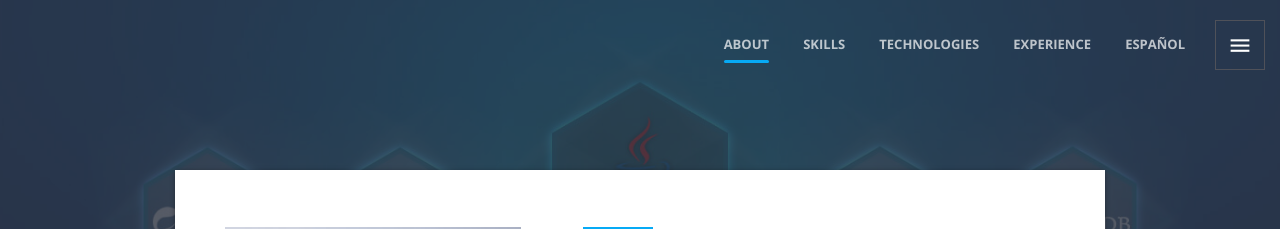
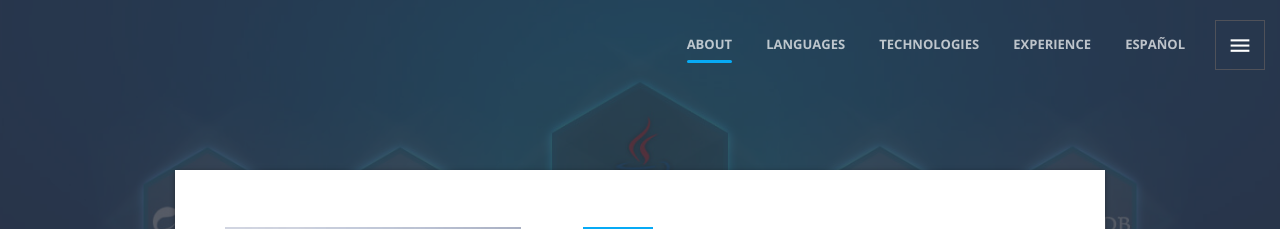
Before and after one commit to jnoda/jnoda.github.io, a Jekyll site: the page built from en/index.md, in a window 1280 px wide and 900 px high. Shown: the top 229 px of the window. Built offline with Jekyll 4.4.1, drawn with Linux system fonts in a browser that asks for light colours; some web fonts are replaced.

Commit message:
Fix menu bug

```diff
--- a/_data/translations/en.yml
+++ b/_data/translations/en.yml
@@ -31,9 +31,9 @@ menu_list:
   about:
     name: About
     url: '/en/#about'
-  skills:
-    name: Skills
-    url: '/en/#skills'
+  languages:
+    name: Languages
+    url: '/en/#languages'
   technologies:
     name: Technologies
     url: '/en/#technologies'
--- a/_data/translations/es.yml
+++ b/_data/translations/es.yml
@@ -31,9 +31,9 @@ menu_list:
   about:
     name: Acerca
     url: '/es/#about'
-  skills:
-    name: Habilidades
-    url: '/es/#skills'
+  languages:
+    name: Idiomas
+    url: '/es/#languages'
   technologies:
     name: Tecnologías
     url: '/es/#technologies'
```
